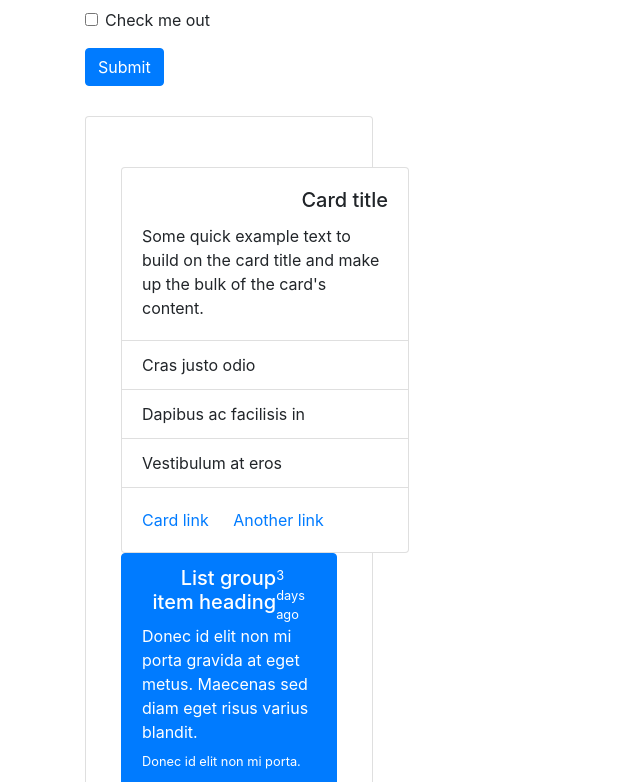
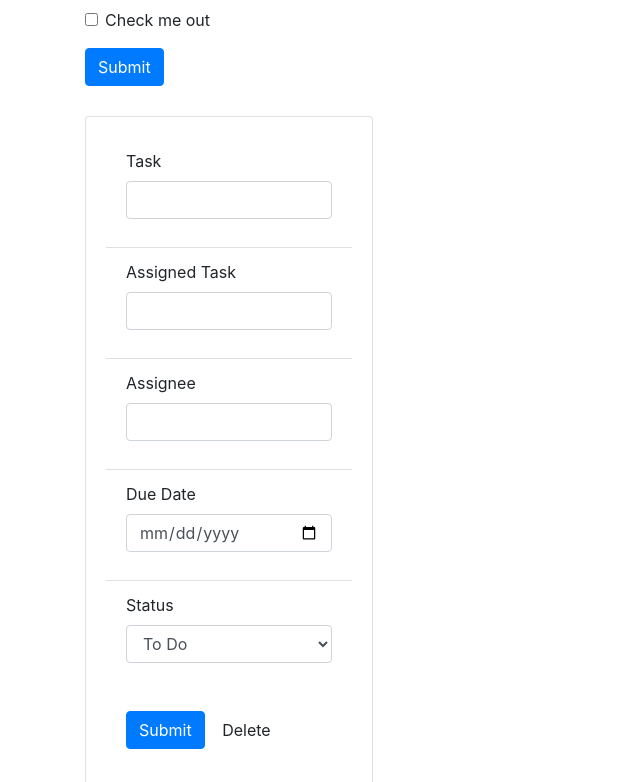
Before and after one commit to kerskil/Project_Repo, a plain HTML site: page index.html in a window 1280 px wide. Shown: the part 500-1282 px from the top of the page, without its empty margins (0-640 px from the left). Drawn offline with nearby package versions, Linux system fonts and the light colour scheme.

Commit message:
Update index.html

```diff
--- a/index.html
+++ b/index.html
@@ -69,8 +69,48 @@
 
 
 
+          <!-- List group -->
 
 
+
+          <ul class="list-group list-group-flush">
+            <li class="list-group-item">            <div class="form-group">
+              <label for="exampleInputDescription1">Task</label>
+              <input type="text" class="form-control" id="exampleInputDescription1">
+            </div></li>
+
+            <li class="list-group-item">            <div class="form-group">
+              <label for="exampleInputDescription1">Assigned Task</label>
+              <input type="text" class="form-control" id="exampleInputDescription1">
+            </div></li>
+            <li class="list-group-item">            <div class="form-group">
+              <label for="exampleInputDescription1">Assignee</label>
+              <input type="text" class="form-control" id="exampleInputDescription1">
+            </div></li>
+              <li class="list-group-item"> <div class="form-group">
+                <label for="exampleInputDueDate1">Due Date</label>
+                <input type="date" class="form-control" id="exampleInputDueDate1" aria-describedby="nameHelp">
+            </div></li>
+              <li class="list-group-item"><div class="form-group">
+                <label for="exampleFormControlStatus1">Status</label>
+                <select class="form-control" id="exampleFormControlStatus1">
+                  <option>To Do</option>
+                  <option>In Progress</option>
+                  <option>Review</option>
+                  <option>Done</option>
+
+                </select></li>
+
+          </ul>
+          <div class="card-body">
+              <a href="#" class="btn btn-primary">Submit</a>
+              <a href="#" class="btn btn-default">Delete</a>
+          </div>
+      </div>
+
+  </div>
+
+                <div class="list-group">
 
                         <title>Card</title>
                         </head>
@@ -96,6 +136,10 @@
                                 </div>
 
                             </div>
+                          </div>
+
+
+
 
       <div class="container">
       <div class="list-group">
@@ -126,6 +170,11 @@
 </div>
       </div>
 
+
+
+      <div class="list-group">
+
+
         <div class="container" style="margin-top:30px">
 
         <div class="card" style="width: 18rem;">
@@ -146,9 +195,9 @@
 
 
         </div>
-
         </div>
-      <body>
+    </div>
+      </body>
 
 
 
```
Lines whose indentation alone changed are shown as unchanged.
